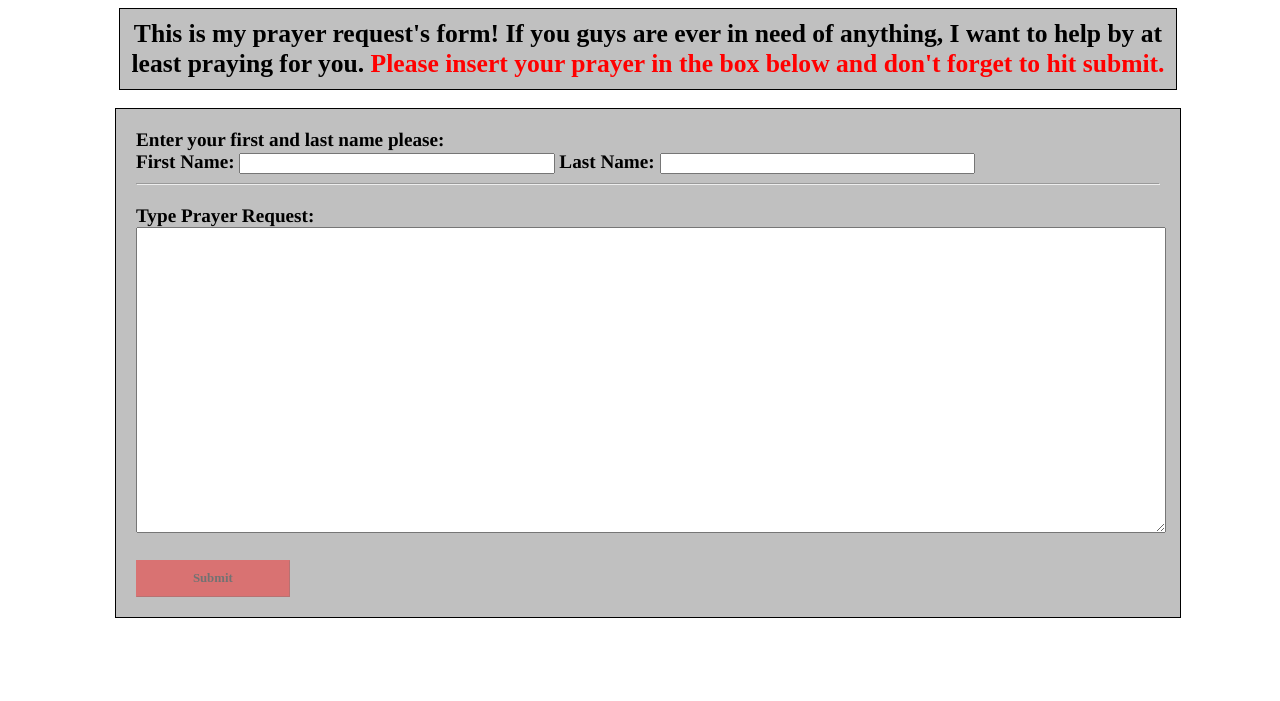
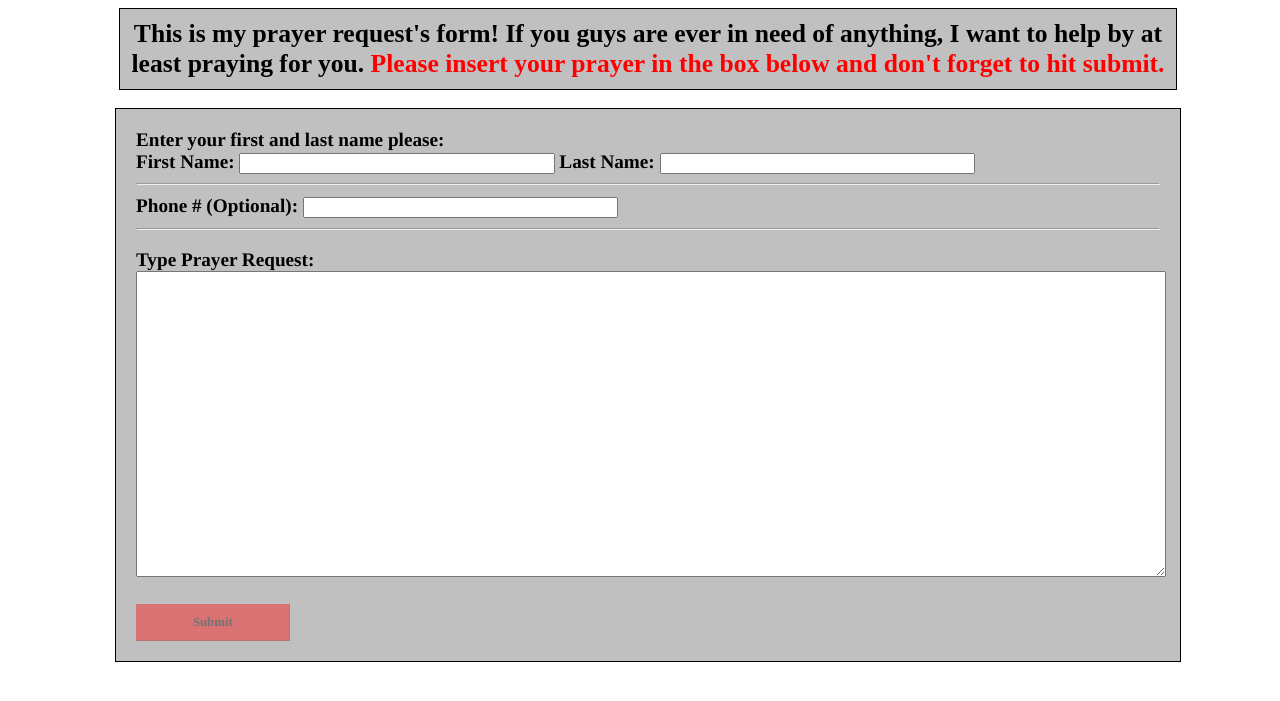
Before and after one commit to LanceTa1996/prayerrequest, a plain HTML site: page index.html in a window 1280 px wide. Shown: the part 91-792 px from the top of the page. Drawn offline with Linux system fonts and the light colour scheme; a script that the page names is missing.

Commit message:
Update index.html

```diff
--- a/index.html
+++ b/index.html
@@ -28,6 +28,9 @@ Enter your first and last name please: </br>
 	<label for="lastname">Last Name:</label>
 	<input type = "text" id = "lastname" name = "Lastname" required>
 	<hr>
+	<label for="Phone#">Phone # (Optional):</label>
+	<input type = "text" id = "Phone#" name = "Phone#" >
+	<hr>
 <p id = "prayer"> Type Prayer Request: </p>
 <textarea rows = "20" cols = "100" id = "prayerrequest" name = "PrayerRequest" > </textarea> </br> <br>
 <input type = "submit" id = "submit" value = "Submit" name = "submit">
```
